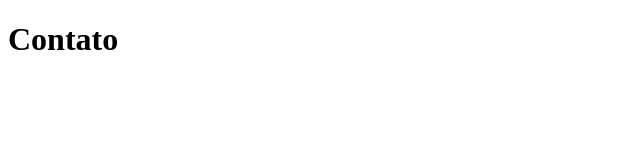
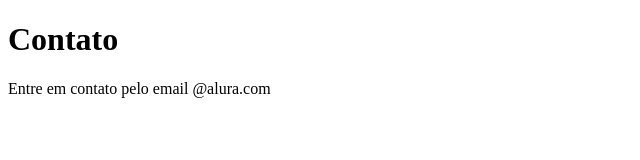
Before and after one commit to somilena/aprendendo-sobre-git-e-github, a plain HTML site: page contato.html in a window 1280 px wide. Shown: the whole page, without its empty margins (0-640 px from the left). Drawn offline with Linux system fonts and the light colour scheme.

Commit message:
adicionando email contato

```diff
--- a/contato.html
+++ b/contato.html
@@ -8,5 +8,6 @@
 </head>
 <body>
     <h1>Contato</h1>
+    <p>Entre em contato pelo email @alura.com</p>
 </body>
 </html>
```
